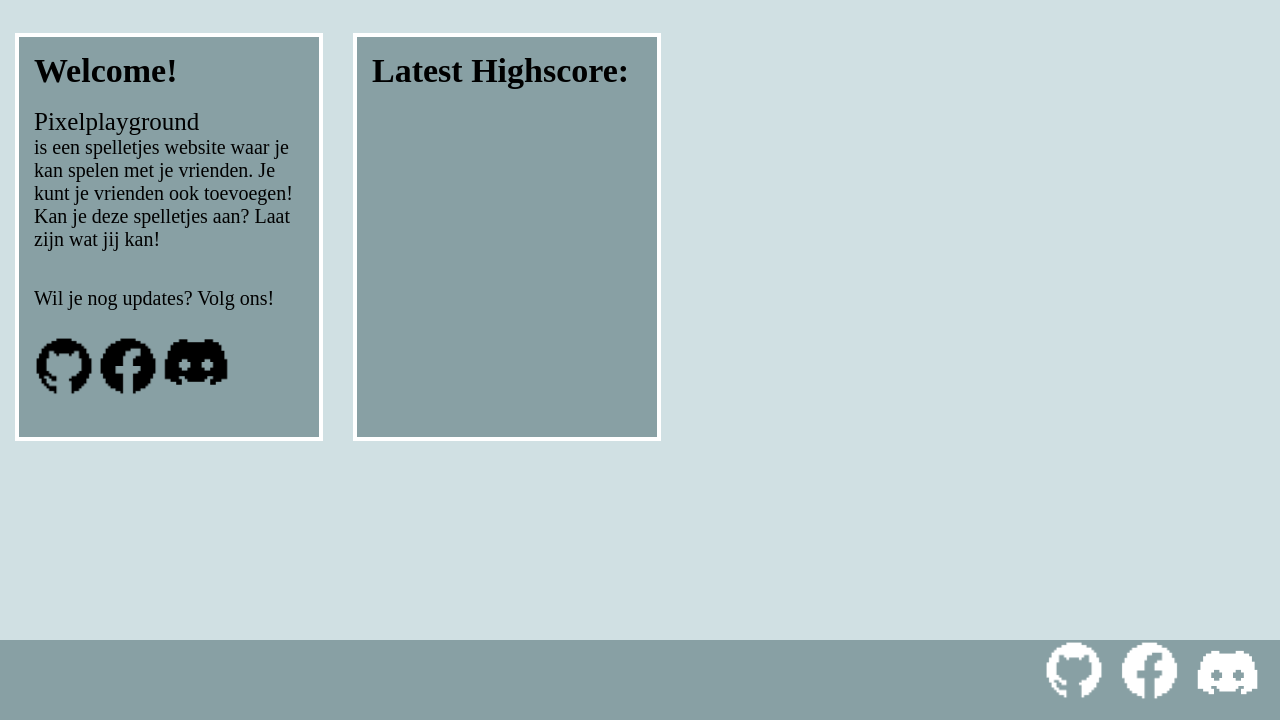
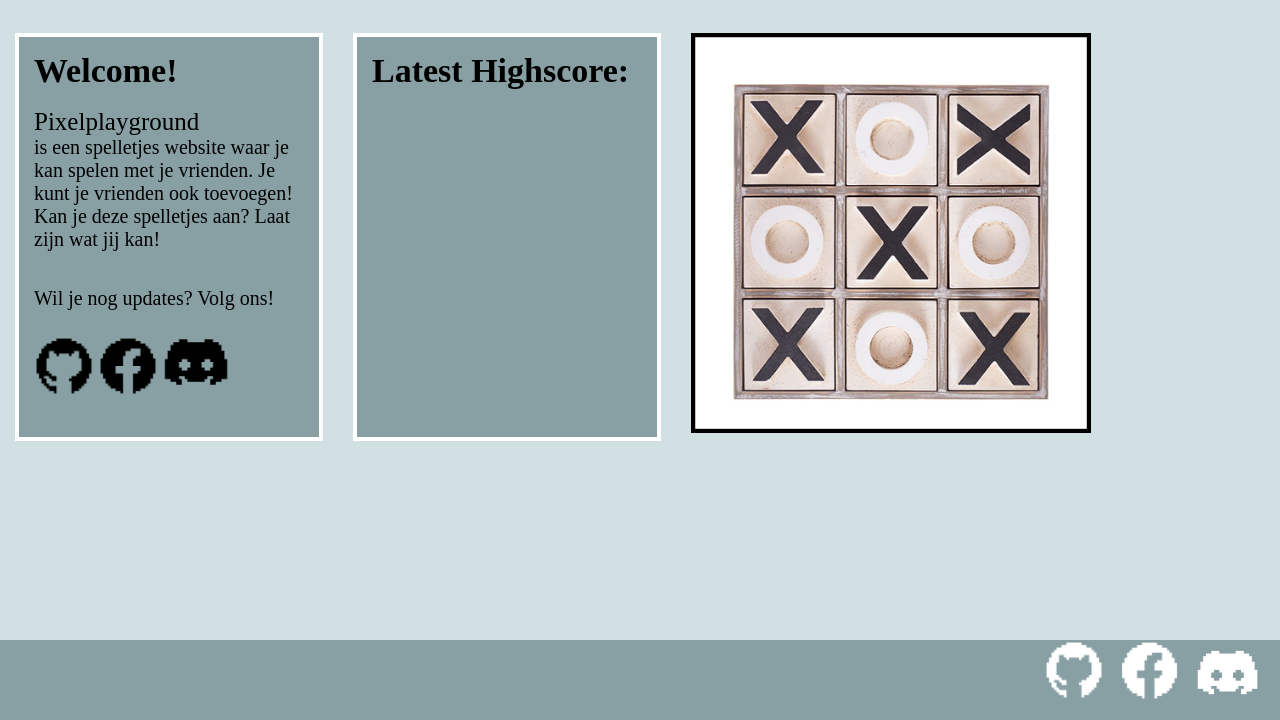
Before and after one commit to LO4E-SWD1-Pixel-Playground/GR4-tyra-bingyi, a PHP site: page / in a window 1280 px wide. Shown: the part 80-800 px from the top of the page. Run offline with PHP 8.4, Linux system fonts and the light colour scheme.

Commit message:
imported IMG

```diff
--- a/Pixelplayground/CSS/stylesheet.css
+++ b/Pixelplayground/CSS/stylesheet.css
@@ -27,6 +27,8 @@ footer{
     background-color: #88A0A4;
     height: 10vh;
 }
+
+/* HEADER */
 
 nav{
     display: flex;
@@ -68,6 +70,11 @@ a:hover{
     margin: 15px;
 }
 
+.slide{
+    height: 400px;
+    margin: 15px;
+}
+
 .letter{
     margin: 15px;
 }
--- a/Pixelplayground/index.html
+++ b/Pixelplayground/index.html
@@ -24,7 +24,7 @@
             <a href="#">Highscore </a>
         </nav>
 
-            <article class="logo">
+        <article class="logo">
              <a href="index.html"><img src="IMG/logo.png" height="90px" width="120px"></a>
         </article>
 
@@ -61,7 +61,7 @@
             </section>
 
             <article class="slideshow">
-                <img class="slide" src="" alt="">
+                <img class="slide" src="IMG/boterkaaseneieren.png" alt="boterkaaseneieren">
                 <img class="slide" src="" alt="">
                 <img class="slide" src="" alt="">
                 <img class="slide" src="" alt="">
```
Also changed, not shown: Pixelplayground/IMG/boterkaaseneieren.png (added).
